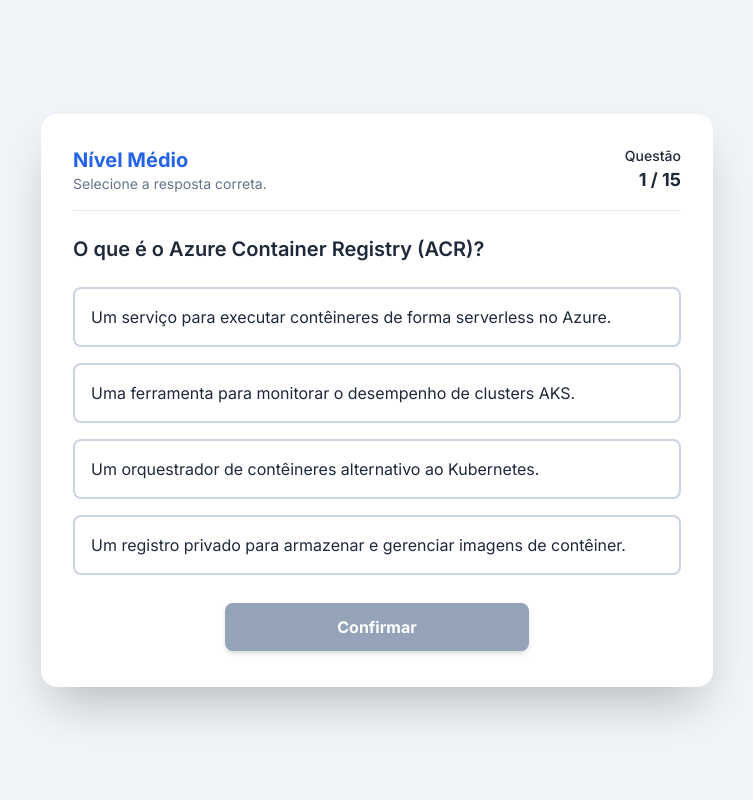
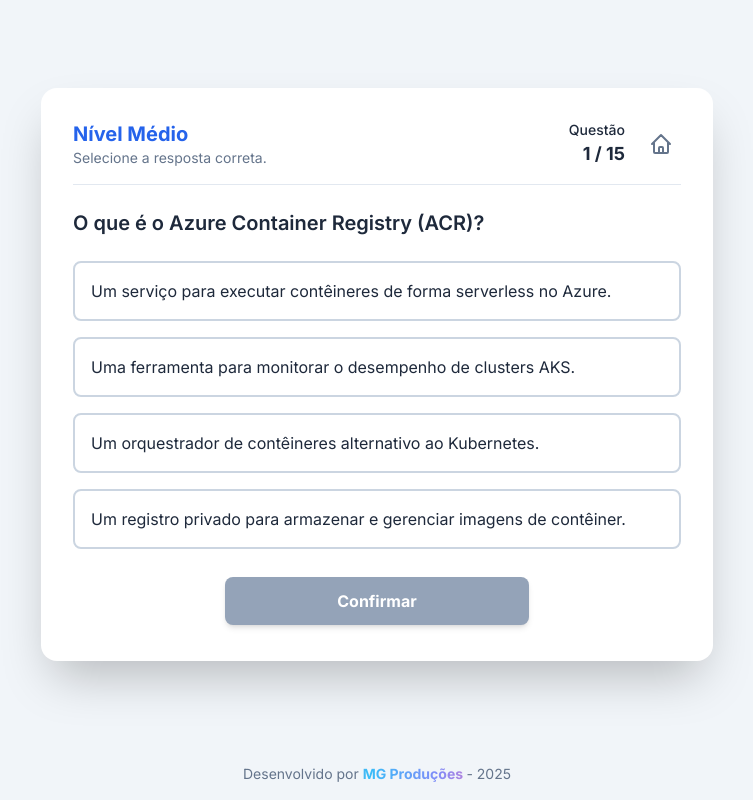
Before and after one commit to MaikonGino/quiz, a plain HTML site: page index.html in a window 1280 px wide. Both pictures are taken after a click on the button "Nível Médio". Shown: the whole page, without its empty margins (263-1016 px from the left). Drawn offline with nearby package versions, Linux system fonts and the light colour scheme.

Commit message:
Update index.html

```diff
--- a/index.html
+++ b/index.html
@@ -4,6 +4,20 @@
     <meta charset="UTF-8">
     <meta name="viewport" content="width=device-width, initial-scale=1.0">
     <title>Quiz de Computação em Nuvem II</title>
+
+    <meta property="og:title" content="Quiz de Computação em Nuvem II">
+    <meta property="og:description" content="Teste seus conhecimentos sobre AWS, Kubernetes, Serverless e DevOps. Desafie-se em diferentes níveis de dificuldade!">
+    <meta property="og:url" content="https://maikongino.github.io/quiz/">
+    <meta property="og:type" content="website">
+    <meta property="og:image" content="https://maikongino.github.io/quiz/thumbnail.png">
+    <meta property="og:image:width" content="1200">
+    <meta property="og:image:height" content="630">
+    <meta property="og:site_name" content="Cloud Quiz">
+    <meta name="twitter:card" content="summary_large_image">
+    <meta name="twitter:title" content="Quiz de Computação em Nuvem II">
+    <meta name="twitter:description" content="Teste seus conhecimentos sobre AWS, Kubernetes, Serverless e DevOps.">
+    <meta name="twitter:image" content="https://maikongino.github.io/quiz/thumbnail.png">
+    <meta name="theme-color" content="#0ea5e9">
     <script src="https://cdn.tailwindcss.com"></script>
     <script src="https://cdnjs.cloudflare.com/ajax/libs/tone/14.7.77/Tone.js"></script>
     <link rel="preconnect" href="https://fonts.googleapis.com">
@@ -12,7 +26,6 @@
     <style>
         body {
             font-family: 'Inter', sans-serif;
-            /* overflow: hidden; foi removido para evitar problemas de rolagem em telas pequenas com conteúdo grande */
         }
         .quiz-option, .level-button, .history-button, .action-button, .tab-button {
             transition: all 0.2s ease-in-out;
@@ -21,7 +34,6 @@
             transform: translateY(-2px);
             box-shadow: 0 4px 12px rgba(0,0,0,0.1);
         }
-        /* -- CORREÇÃO: Feedback tátil para mobile -- */
         .quiz-option:active, .level-button:active, .history-button:active, .action-button:active:not(:disabled), .tab-button:active {
             transform: translateY(0) scale(0.98);
             box-shadow: 0 2px 6px rgba(0,0,0,0.1);
@@ -47,14 +59,23 @@
             color: white;
             box-shadow: 0 2px 4px rgba(0,0,0,0.05);
         }
-        /* Animações */
+        .animated-gradient {
+            background-image: linear-gradient(90deg, #38bdf8, #818cf8, #f472b6, #38bdf8);
+            background-size: 200% auto;
+            background-clip: text;
+            -webkit-background-clip: text;
+            -webkit-text-fill-color: transparent;
+            animation: gradient-animation 4s linear infinite;
+        }
+        @keyframes gradient-animation {
+            to { background-position: 200% center; }
+        }
         @keyframes shake {
             0%, 100% { transform: translateX(0); }
             10%, 30%, 50%, 70%, 90% { transform: translateX(-5px); }
             20%, 40%, 60%, 80% { transform: translateX(5px); }
         }
         .shake { animation: shake 0.5s ease-in-out; }
-
         @keyframes fall {
             0% { transform: translateY(-20vh) rotate(0deg); opacity: 1; }
             100% { transform: translateY(120vh) rotate(720deg); opacity: 0; }
@@ -67,12 +88,12 @@
         }
     </style>
 </head>
-<body class="bg-slate-100 dark:bg-slate-900 text-slate-800 dark:text-slate-200 flex items-center justify-center min-h-screen p-4">
+<body class="bg-slate-100 dark:bg-slate-900 text-slate-800 dark:text-slate-200 flex flex-col min-h-screen">
 
     <div id="animation-overlay" class="absolute top-0 left-0 w-full h-full pointer-events-none z-50"></div>
 
+    <main class="w-full flex-grow flex items-center justify-center p-4">
         <div id="quiz-container" class="w-full max-w-2xl bg-white dark:bg-slate-800 rounded-2xl shadow-2xl p-6 md:p-8 relative z-10">
-
             <div id="start-screen" class="text-center">
                 <h1 class="text-3xl md:text-4xl font-bold text-sky-600 dark:text-sky-400 mb-4">Computação em Nuvem II ☁️</h1>
                 <p class="text-slate-600 dark:text-slate-400 mb-8 text-lg">Selecione o nível de dificuldade para começar ou veja seu histórico.</p>
@@ -85,14 +106,19 @@
             </div>
 
             <div id="game-screen" class="hidden">
-            <div class="flex justify-between items-center border-b border-slate-200 dark:border-slate-700 pb-4 mb-6">
+                <div class="flex justify-between items-start border-b border-slate-200 dark:border-slate-700 pb-4 mb-6">
                     <div>
                         <h2 id="quiz-title" class="text-xl font-bold"></h2>
                         <p class="text-sm text-slate-500 dark:text-slate-400">Selecione a resposta correta.</p>
                     </div>
+                    <div class="flex items-center space-x-4">
                         <div class="text-right">
                             <p class="text-sm font-medium">Questão</p>
                             <p class="text-lg font-bold"><span id="current-question"></span> / <span id="total-questions"></span></p>
+                        </div>
+                        <button onclick="exitGame()" class="p-2 rounded-full text-slate-500 dark:text-slate-400 hover:bg-slate-200 dark:hover:bg-slate-700 focus-visible:outline-none focus-visible:ring-2 focus-visible:ring-offset-2 focus-visible:ring-sky-500 dark:focus-visible:ring-offset-slate-800" title="Voltar ao Início">
+                            <svg xmlns="http://www.w3.org/2000/svg" class="h-6 w-6" fill="none" viewBox="0 0 24 24" stroke="currentColor"><path stroke-linecap="round" stroke-linejoin="round" stroke-width="2" d="M3 12l2-2m0 0l7-7 7 7M5 10v10a1 1 0 001 1h3m10-11l2 2m-2-2v10a1 1 0 01-1 1h-3m-6 0a1 1 0 001-1v-4a1 1 0 011-1h2a1 1 0 011 1v4a1 1 0 001 1m-6 0h6" /></svg>
+                        </button>
                     </div>
                 </div>
                 <div id="question-area" class="mb-6"><p id="question-text" class="text-lg md:text-xl font-semibold leading-relaxed"></p></div>
@@ -126,9 +152,18 @@
                 <button onclick="clearHistory()" class="mt-6 w-full text-sm text-center text-slate-500 hover:text-red-500 dark:hover:text-red-400 transition-colors focus-visible:outline-none focus-visible:ring-2 focus-visible:ring-red-500 rounded">Limpar todo o histórico</button>
             </div>
         </div>
+    </main>
+
+    <footer class="text-center p-4 text-slate-500 dark:text-slate-400 text-sm">
+        Desenvolvido por
+        <a href="https://portfoliomaikongino.web.app/" target="_blank" rel="noopener noreferrer" class="font-bold animated-gradient hover:opacity-80 transition-opacity">
+            MG Produções
+        </a>
+        - 2025
+    </footer>
 
     <script>
-        // --- BANCO DE QUESTÕES EXPANDIDO DE COMPUTAÇÃO EM NUVEM ---
+        // --- BANCO DE QUESTÕES COMPLETO DE COMPUTAÇÃO EM NUVEM ---
         const questions = {
             medium: [
                 { question: "Qual é a abstração fundamental do Amazon EC2?", options: ["Um contêiner leve e portátil.", "Uma Máquina Virtual (VM) na infraestrutura da AWS.", "Uma função serverless que executa código sob demanda.", "Um banco de dados relacional totalmente gerenciado."], answer: "Uma Máquina Virtual (VM) na infraestrutura da AWS." },
@@ -139,7 +174,7 @@
                 { question: "O que é 'Infraestrutura como Código' (IaC)?", options: ["A prática de escrever o código da aplicação em uma linguagem de baixo nível.", "O gerenciamento de infraestrutura através de código e arquivos de configuração.", "A configuração manual de servidores usando uma interface gráfica web.", "O monitoramento do desempenho da aplicação por meio de logs e métricas."], answer: "O gerenciamento de infraestrutura através de código e arquivos de configuração." },
                 { question: "Qual a função de um 'Security Group' no contexto do Amazon EC2?", options: ["Balancear a carga de tráfego entre múltiplas instâncias para alta disponibilidade.", "Fornecer armazenamento persistente de dados para as instâncias, como um disco rígido.", "Atuar como um firewall virtual, controlando o tráfego de entrada e saída.", "Armazenar imagens de contêiner para serem usadas pelo Amazon ECS."], answer: "Atuar como um firewall virtual, controlando o tráfego de entrada e saída." },
                 { question: "No Kubernetes, qual é a menor unidade de implantação?", options: ["Nó (Node)", "Serviço (Service)", "Pod", "Cluster"], answer: "Pod" },
-                { question: "O que significa dizer que uma arquitetura é 'Event-Driven' (Orientada a Eventos)?", options: ["Que o código é executado em intervalos de tempo fixos, definidos pelo desenvolvedor.", "Que as funções são acionadas em resposta a eventos, como o upload de um arquivo.", "Que a aplicação só pode ser acessada através de uma API RESTful.", "Que a infraestrutura é provisionada manually antes da execução do código."], answer: "Que as funções são acionadas em resposta a eventos, como o upload de um arquivo." },
+                { question: "O que significa dizer que uma arquitetura é 'Event-Driven' (Orientada a Eventos)?", options: ["Que o código é executado em intervalos de tempo fixos, definidos pelo desenvolvedor.", "Que as funções são acionadas em resposta a eventos, como o upload de um arquivo.", "Que a aplicação só pode ser acessada através de uma API RESTful.", "Que a infraestrutura é provisionada manualmente antes da execução do código."], answer: "Que as funções são acionadas em resposta a eventos, como o upload de um arquivo." },
                 { question: "Qual o objetivo principal do AWS IAM (Identity and Access Management)?", options: ["Monitorar as métricas de desempenho dos recursos da AWS, como CPU e memória.", "Controlar o acesso aos recursos da AWS, definindo permissões para usuários e serviços.", "Orquestrar a implantação de contêineres em um cluster de instâncias EC2.", "Fornecer uma rede virtual isolada para lançar recursos da AWS com segurança."], answer: "Controlar o acesso aos recursos da AWS, definindo permissões para usuários e serviços." },
                 { question: "O que é uma AMI (Amazon Machine Image)?", options: ["Um serviço de banco de dados NoSQL totalmente gerenciado pela AWS.", "Um modelo pré-configurado para instâncias EC2, contendo SO e software.", "Uma interface de linha de comando para interagir com os serviços da AWS.", "Um contêiner Docker otimizado para rodar em ambientes da Amazon."], answer: "Um modelo pré-configurado para instâncias EC2, contendo SO e software." },
                 { question: "Qual é o principal propósito do Amazon S3 (Simple Storage Service)?", options: ["Executar código de aplicação em resposta a eventos de forma serverless.", "Fornecer poder computacional escalável na forma de máquinas virtuais.", "Armazenar e recuperar qualquer quantidade de dados, a qualquer momento, de qualquer lugar.", "Oferecer um serviço de banco de dados relacional gerenciado com alta disponibilidade."], answer: "Armazenar e recuperar qualquer quantidade de dados, a qualquer momento, de qualquer lugar." },
@@ -284,7 +319,7 @@
             ]
         };
 
-        // --- LÓGICA DO JOGO ---
+        // --- LÓGICA COMPLETA DO JOGO ---
         let questionPools = {};
         let currentDifficulty = '';
         let currentQuestions = [];
@@ -292,7 +327,6 @@
         let questionIndex = 0;
         let selectedOption = null;
         const totalGameQuestions = 15;
-
         const allScreens = ['start-screen', 'game-screen', 'end-screen', 'history-screen'];
         const quizContainer = document.getElementById('quiz-container');
         const animationOverlay = document.getElementById('animation-overlay');
@@ -305,13 +339,11 @@
         const nextButton = document.getElementById('next-button');
         const finalScoreEl = document.getElementById('final-score');
         const historyLogContainerEl = document.getElementById('history-log-container');
-
         const difficultyMap = {
             medium: { name: 'Nível Médio', color: 'text-blue-500', titleClass: 'text-blue-600 dark:text-blue-400' },
             hard: { name: 'Nível Difícil', color: 'text-amber-500', titleClass: 'text-amber-500 dark:text-amber-400' },
             university: { name: 'Hard (Univ.)', color: 'text-red-500', titleClass: 'text-red-600 dark:text-red-400' }
         };
-
         let correctSynth, incorrectSynth;
 
         function setupAudio() {
@@ -352,6 +384,12 @@
             showHistoryTab('medium');
         }
 
+        function exitGame() {
+            if (confirm('Tem certeza que deseja sair? Seu progresso na rodada atual será perdido.')) {
+                showStartScreen();
+            }
+        }
+
         function shuffleArray(array) {
             for (let i = array.length - 1; i > 0; i--) {
                 const j = Math.floor(Math.random() * (i + 1));
@@ -371,15 +409,12 @@
                 Tone.start().then(setupAudio);
             }
             currentDifficulty = difficulty;
-
             if (!questionPools[difficulty] || questionPools[difficulty].length < totalGameQuestions) {
                 initializePools();
             }
-
             score = 0;
             questionIndex = 0;
             currentQuestions = questionPools[difficulty].splice(0, totalGameQuestions);
-
             showScreen('game-screen');
             const levelInfo = difficultyMap[difficulty];
             quizTitleEl.textContent = levelInfo.name;
@@ -397,19 +432,17 @@
             currentQuestionEl.textContent = questionIndex + 1;
             questionTextEl.textContent = current.question;
             optionsAreaEl.innerHTML = '';
-
             const shuffledOptions = [...current.options];
             shuffleArray(shuffledOptions);
-
             shuffledOptions.forEach(option => {
                 const button = document.createElement('button');
                 button.textContent = option;
-                // CORREÇÃO: Adicionado foco visível para acessibilidade
                 button.className = 'quiz-option w-full p-4 border-2 border-slate-300 dark:border-slate-600 rounded-lg text-left focus-visible:outline-none focus-visible:ring-2 focus-visible:ring-offset-2 focus-visible:ring-sky-500 dark:focus-visible:ring-offset-slate-800';
                 button.onclick = () => selectOption(button, option);
                 optionsAreaEl.appendChild(button);
             });
         }
+
 
         function selectOption(button, option) {
             optionsAreaEl.querySelectorAll('.quiz-option').forEach(btn => btn.classList.remove('selected'));
```
Lines whose indentation alone changed are shown as unchanged.
